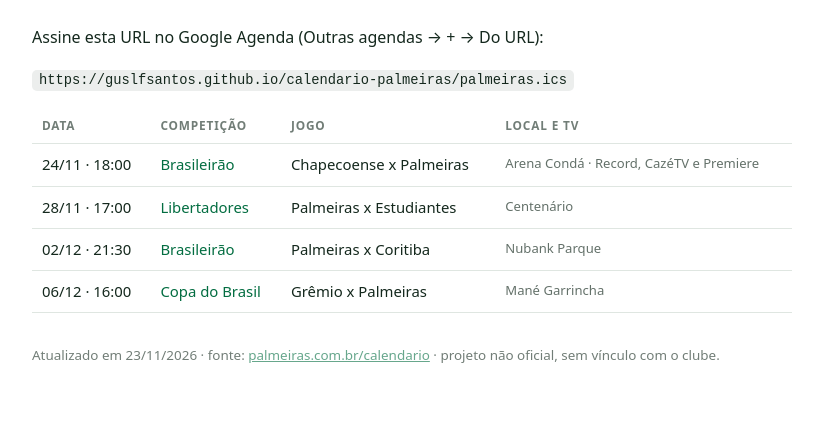
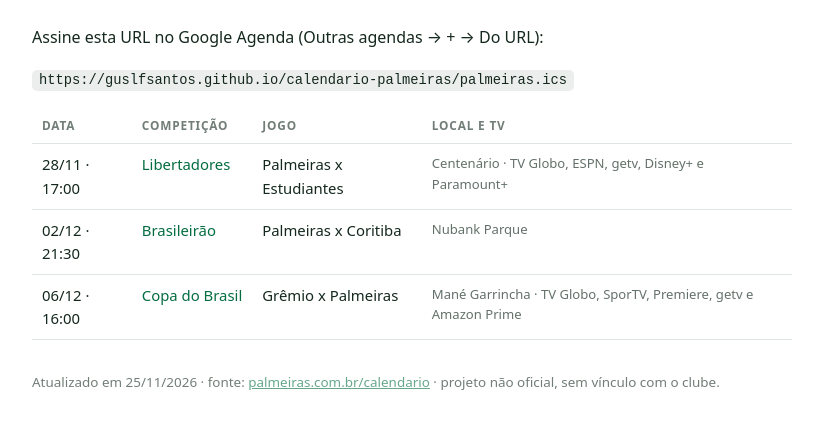
Before and after one commit to GusLFSantos/calendario-palmeiras, a plain HTML site: page docs/index.html in a window 1280 px wide. Shown: the part 109-538 px from the top of the page, without its empty margins (228-1051 px from the left). Drawn offline with Linux system fonts and the light colour scheme.

Commit message:
calendário: atualização automática

```diff
--- a/docs/index.html
+++ b/docs/index.html
@@ -36,15 +36,14 @@
   <table>
     <thead><tr><th>Data</th><th>Competição</th><th>Jogo</th><th>Local e TV</th></tr></thead>
     <tbody>
-      <tr><td>24/11 · 18:00</td><td>Brasileirão</td><td>Chapecoense x Palmeiras</td><td>Arena Condá · Record, CazéTV e Premiere</td></tr>
-      <tr><td>28/11 · 17:00</td><td>Libertadores</td><td>Palmeiras x Estudiantes</td><td>Centenário</td></tr>
+      <tr><td>28/11 · 17:00</td><td>Libertadores</td><td>Palmeiras x Estudiantes</td><td>Centenário · TV Globo, ESPN, getv, Disney+ e Paramount+</td></tr>
       <tr><td>02/12 · 21:30</td><td>Brasileirão</td><td>Palmeiras x Coritiba</td><td>Nubank Parque</td></tr>
-      <tr><td>06/12 · 16:00</td><td>Copa do Brasil</td><td>Grêmio x Palmeiras</td><td>Mané Garrincha</td></tr>
+      <tr><td>06/12 · 16:00</td><td>Copa do Brasil</td><td>Grêmio x Palmeiras</td><td>Mané Garrincha · TV Globo, SporTV, Premiere, getv e Amazon Prime</td></tr>
     </tbody>
   </table>
 
   <footer>
-    Atualizado em 23/11/2026 · fonte:
+    Atualizado em 25/11/2026 · fonte:
     <a href="https://www.palmeiras.com.br/calendario/">palmeiras.com.br/calendario</a> ·
     projeto não oficial, sem vínculo com o clube.
   </footer>
```
Also changed, not shown: 1 other file.
